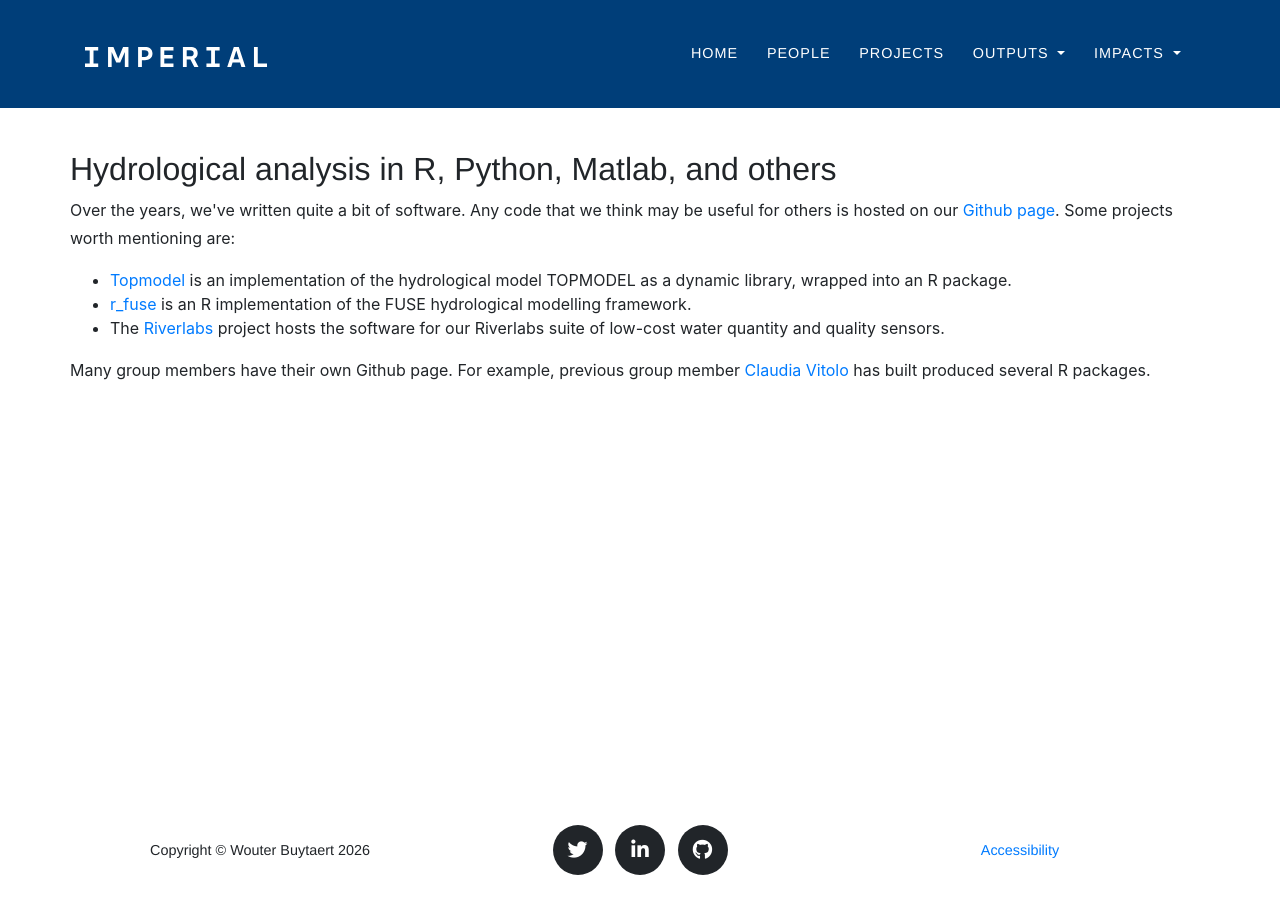
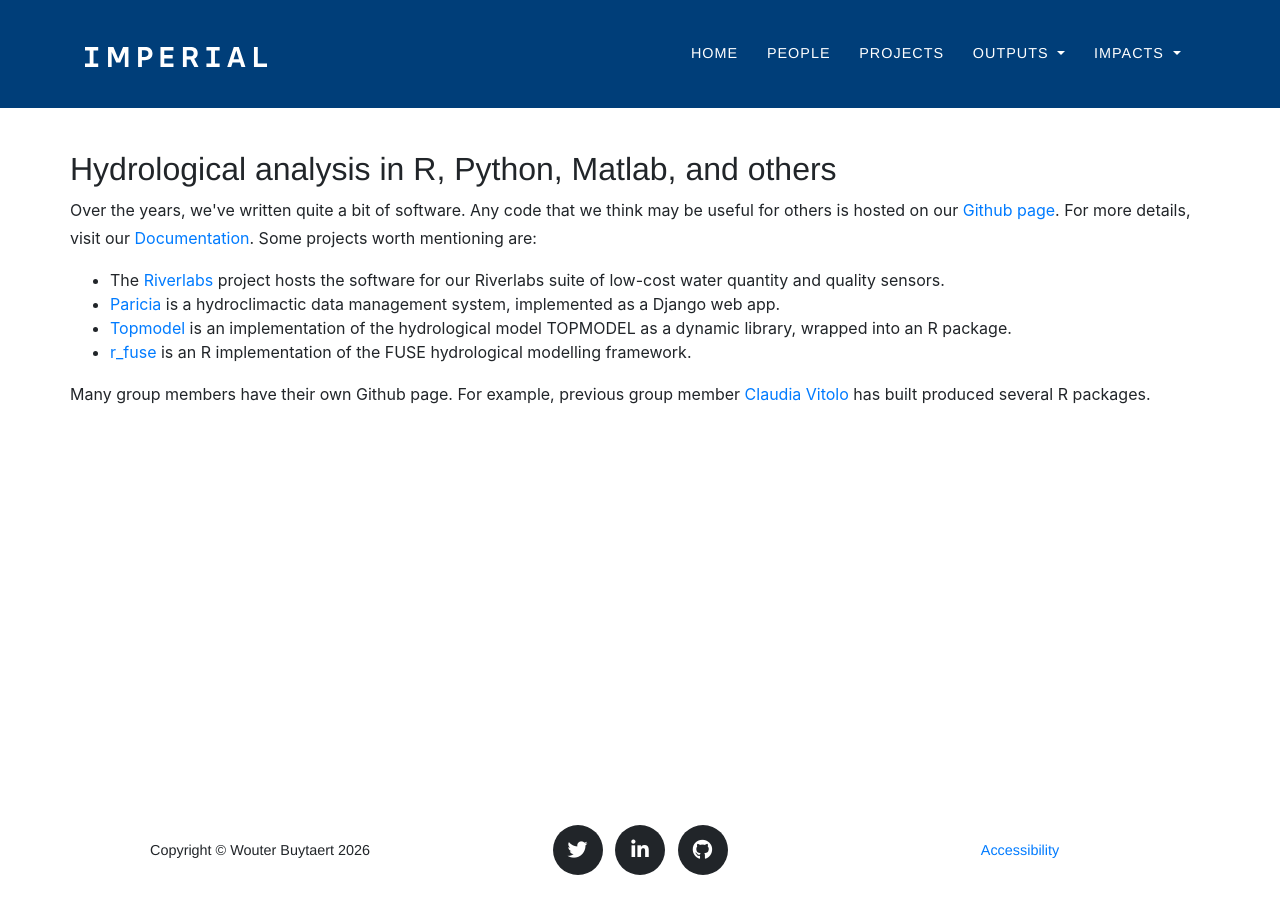
Before and after one commit to ICHydro/ichydro.github.io, a Jekyll site: the page built from software.md, in a window 1280 px wide. Built offline with Jekyll 4.4.1, drawn with Linux system fonts in a browser that asks for light colours; some web fonts are replaced.

Commit message:
Update software page with docs link

```diff
--- a/software.md
+++ b/software.md
@@ -7,9 +7,13 @@ style: header
 ## Hydrological analysis in R, Python, Matlab, and others
 
 
-<p>Over the years, we've written quite a bit of software. Any code that we think may be useful for others is hosted on our <a href="https://github.com/ICHydro">Github page</a>. Some projects worth mentioning are:</p>
+<p>Over the years, we've written quite a bit of software. Any code that we think may be useful for others is hosted on our <a href="https://github.com/ICHydro">Github page</a>. For more details, visit our <a href="https://imperialcollegelondon.github.io/ichydro_docs/en/">Documentation</a>. Some projects worth mentioning are:</p>
 
-<ul><li><a href="https://github.com/ICHydro/topmodel">Topmodel</a> is an implementation of the hydrological model TOPMODEL as a dynamic library, wrapped into an R package.</li>
-<li><a href="https://github.com/ICHydro/r_fuse">r_fuse</a> is an R implementation of the FUSE hydrological modelling framework.</li>
-<li>The <a href="https://github.com/ICHydro/riverlabs">Riverlabs</a> project hosts the software for our Riverlabs suite of low-cost water quantity and quality sensors.</li>
-</ul><p>Many group members have their own Github page. For example, previous group member <a href="https://github.com/cvitolo">Claudia Vitolo</a> has built produced several R packages.</p>
+<ul>
+    <li>The <a href="https://github.com/ICHydro/riverlabs">Riverlabs</a> project hosts the software for our Riverlabs suite of low-cost water quantity and quality sensors.</li>
+    <li><a href="https://github.com/ImperialCollegeLondon/paricia">Paricia</a> is a hydroclimactic data management system, implemented as a Django web app.</li>
+    <li><a href="https://github.com/ICHydro/topmodel">Topmodel</a> is an implementation of the hydrological model TOPMODEL as a dynamic library, wrapped into an R package.</li>
+    <li><a href="https://github.com/ICHydro/r_fuse">r_fuse</a> is an R implementation of the FUSE hydrological modelling framework.</li>
+</ul>
+
+<p>Many group members have their own Github page. For example, previous group member <a href="https://github.com/cvitolo">Claudia Vitolo</a> has built produced several R packages.</p>
```
